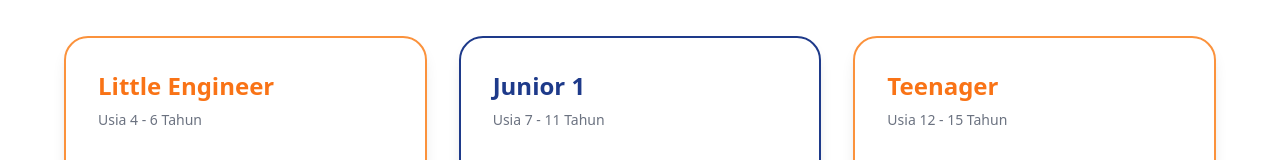
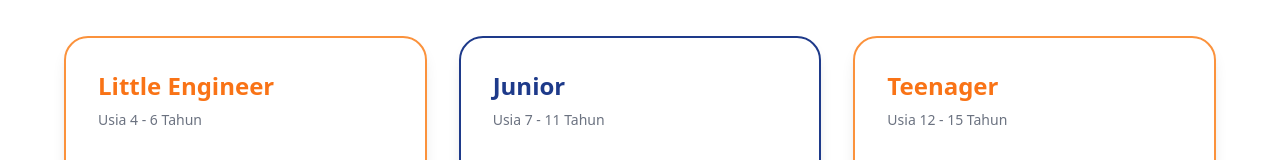
Before and after one commit to Inocensius10/Website-Androkidz, a React (Vite) app: page /kurikulum in a window 1280 px wide. Shown: the part 288-448 px from the top of the page. Built offline with nearby package versions, Linux system fonts and the light colour scheme.

Commit message:
perubahan judul
junior 1 jadi junior doang

```diff
--- a/src/pages/Kurikulum.jsx
+++ b/src/pages/Kurikulum.jsx
@@ -13,7 +13,7 @@ function Kurikulum() {
       ],
     },
     {
-      title: "Junior 1",
+      title: "Junior",
       age: "7 - 11 Tahun",
       color: "blue",
       items: [
```
